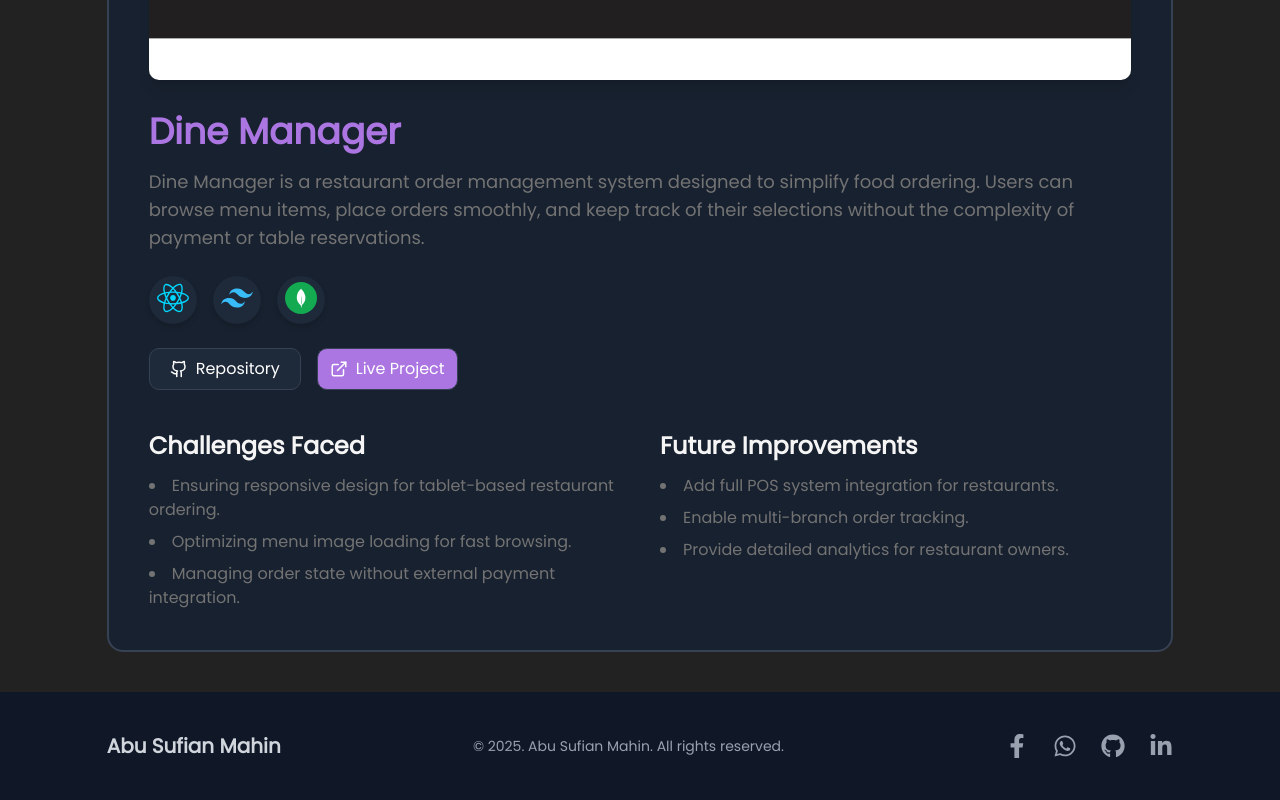
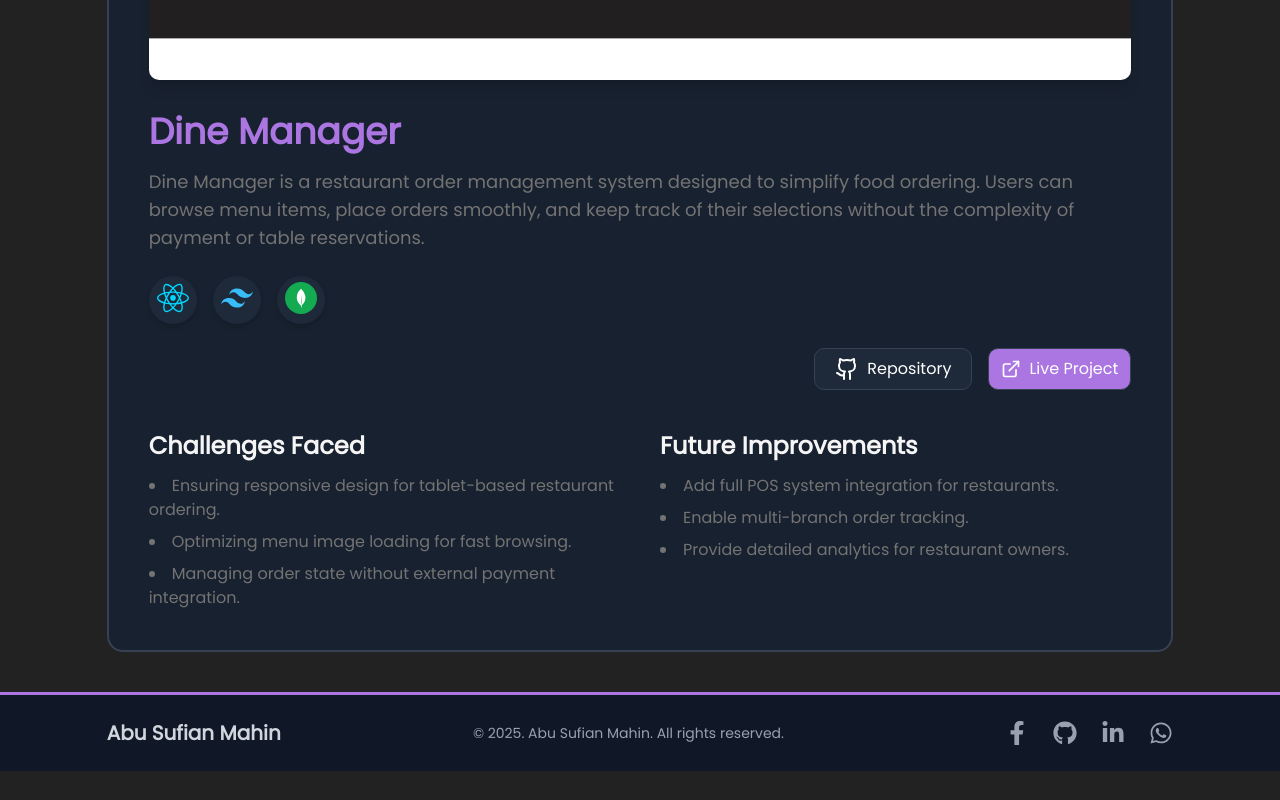
Before and after one commit to AbuSufianMahin/portfolio, a React (Vite) app: page /project-details/Dine-Manager in a window 1280 px wide. Shown: the part 560-1360 px from the top of the page. After the commit the page ends 1331 px from the top, so only its background shows below. Built offline with nearby package versions, Linux system fonts and the light colour scheme.

Commit message:
reused social icons

```diff
--- a/src/Components/Common/Footer.jsx
+++ b/src/Components/Common/Footer.jsx
@@ -1,9 +1,9 @@
-import { FaFacebookF, FaWhatsapp, FaGithub, FaLinkedinIn } from "react-icons/fa";
+import SocialIcons from "./SocialIcons";
 
 const Footer = () => {
     return (
-        <footer className="bg-gray-900 text-gray-300">
-            <div className="w-11/12 md:w-10/12 max-w-7xl mx-auto flex flex-col lg:flex-row gap-4 items-center justify-between py-10">
+        <footer className="bg-gray-900 text-gray-300 border-t-3 border-primary">
+            <div className="w-11/12 md:w-10/12 max-w-7xl mx-auto flex flex-col lg:flex-row gap-4 items-center justify-between py-6">
 
                 <div className="flex-1 text-xl font-extrabold">
                     Abu Sufian Mahin
@@ -12,44 +12,7 @@ const Footer = () => {
                     <div className="text-center">
                         <p className="text-sm">© 2025. Abu Sufian Mahin. All rights reserved.</p>
                     </div>
-                    <div className="flex space-x-6">
-                        <a
-                            href="https://www.facebook.com/abusufian.mahin"
-                            target="_blank"
-                            rel="noopener noreferrer"
-                            aria-label="Facebook"
-                            className="hover:text-primary transition-colors duration-200"
-                        >
-                            <FaFacebookF size={24} />
-                        </a>
-                        <a
-                            href="https://wa.me/+8801629519313"
-                            target="_blank"
-                            rel="noopener noreferrer"
-                            aria-label="WhatsApp"
-                            className="hover:text-primary transition-colors duration-200"
-                        >
-                            <FaWhatsapp size={24} />
-                        </a>
-                        <a
-                            href="https://github.com/AbuSufianMahin"
-                            target="_blank"
-                            rel="noopener noreferrer"
-                            aria-label="GitHub"
-                            className="hover:text-primary transition-colors duration-200"
-                        >
-                            <FaGithub size={24} />
-                        </a>
-                        <a
-                            href="https://www.linkedin.com/in/abu-sufian-mahin"
-                            target="_blank"
-                            rel="noopener noreferrer"
-                            aria-label="LinkedIn"
-                            className="hover:text-primary transition-colors duration-200"
-                        >
-                            <FaLinkedinIn size={24} />
-                        </a>
-                    </div>
+                    <SocialIcons/>
                 </div>
             </div>
         </footer>
--- /dev/null
+++ b/src/Components/Common/SocialIcons.jsx
@@ -0,0 +1,61 @@
+import {
+  FaFacebookF,
+  FaWhatsapp,
+  FaGithub,
+  FaLinkedinIn,
+} from "react-icons/fa";
+
+function SocialIcons({ iconSize = 24, iconGap }) {
+  const gapClasses = {
+    2: "space-x-2",
+    3: "space-x-3",
+    4: "space-x-4",
+    5: "space-x-5",
+    6: "space-x-6",
+  };
+
+  const gapClass = gapClasses[iconGap] || "space-x-6";
+
+  return (
+    <div className={`flex ${gapClass}`}>
+      <a
+        href="https://www.facebook.com/abusufian.mahin"
+        target="_blank"
+        rel="noopener noreferrer"
+        aria-label="Facebook"
+        className="hover:text-primary transition-colors duration-200"
+      >
+        <FaFacebookF size={iconSize} />
+      </a>
+      <a
+        href="https://github.com/AbuSufianMahin"
+        target="_blank"
+        rel="noopener noreferrer"
+        aria-label="GitHub"
+        className="hover:text-primary transition-colors duration-200"
+      >
+        <FaGithub size={iconSize} />
+      </a>
+      <a
+        href="https://www.linkedin.com/in/abu-sufian-mahin"
+        target="_blank"
+        rel="noopener noreferrer"
+        aria-label="LinkedIn"
+        className="hover:text-primary transition-colors duration-200"
+      >
+        <FaLinkedinIn size={iconSize} />
+      </a>
+      <a
+        href="https://wa.me/+8801629519313"
+        target="_blank"
+        rel="noopener noreferrer"
+        aria-label="WhatsApp"
+        className="hover:text-primary transition-colors duration-200"
+      >
+        <FaWhatsapp size={iconSize} />
+      </a>
+    </div>
+  );
+}
+
+export default SocialIcons;
--- a/src/Components/Pages/HomeLayoutPages/Home/AboutMe/AboutMe.jsx
+++ b/src/Components/Pages/HomeLayoutPages/Home/AboutMe/AboutMe.jsx
@@ -8,8 +8,8 @@ const AboutMe = () => {
                     {/* <p className="text-[#d5d5d5] ">An insight into my background, the passions that fuel my work, and the experiences that shape how I approach technology and life.</p> */}
                 </div>
 
-                <div className="flex flex-col xl:flex-row items-center gap-8 mt-8 lg:mt-12">
-                    <div className='space-y-3 text-sm md:text-base leading-relaxed text-[#d5d5d5] flex-1'>
+                <div className="flex flex-col xl:flex-row items-center gap-6 mt-8 lg:mt-12">
+                    <div className='space-y-3 text-sm md:text-base text-justify hyphens-auto leading-relaxed text-[#d5d5d5] flex-1'>
                         <p>
                             Hi, I'm <span className="font-bold">Abu Sufian Mahin</span>, a Computer Science undergraduate at <span className="font-bold">BRAC University</span> with a passion for learning and creating. I learned Python as part of my studies here, completing projects like a fraud detection machine learning model. I've also developed web applications using React and worked with both SQL and NoSQL databases.
                         </p>
--- a/src/Components/Pages/HomeLayoutPages/Home/Projects/ProjectDetails.jsx
+++ b/src/Components/Pages/HomeLayoutPages/Home/Projects/ProjectDetails.jsx
@@ -1,8 +1,8 @@
 import { useParams } from 'react-router';
 import projectsData from '../../../../../../Data/projectData';
-import { ExternalLink, Github } from "lucide-react";
 
 import { Tooltip, TooltipContent, TooltipTrigger } from "../../../../ui/tooltip"
+import { ExternalLink, Github } from 'lucide-react';
 
 const ProjectDetails = () => {
     const { projectName } = useParams();
@@ -50,23 +50,23 @@ const ProjectDetails = () => {
                 </div>
 
 
-                <div className="flex gap-2 md:gap-4 mb-10">
+                <div className="flex sm:justify-end gap-2 md:gap-4 mb-10">
                     <a
                         href={projectInfo.githubLink}
                         target="_blank"
                         rel="noopener noreferrer"
-                        className="border  border-gray-700 flex  items-center text-xs md:text-base gap-1 md:gap-2 bg-gray-800 text-white px-5 py-2 rounded-lg hover:bg-gray-700 transition"
+                        className="border  border-gray-700 flex  items-center text-xs md:text-sm lg:text-base gap-1 md:gap-2 bg-gray-800 text-white px-5 py-2 rounded-lg hover:bg-gray-700 transition"
                     >
-                        <Github size={18} />
+                        <Github />
                         Repository
                     </a>
                     <a
                         href={projectInfo.liveLink}
                         target="_blank"
                         rel="noopener noreferrer"
-                        className="border  border-gray-700 flex items-center text-xs md:text-base gap-1 md:gap-2 bg-primary text-white px-3 py-2 rounded-lg hover:bg-primary/90 transition"
+                        className="border  border-gray-700 flex items-center text-xs md:text-sm lg:text-base gap-1 md:gap-2 bg-primary text-white px-3 py-2 rounded-lg hover:bg-primary/90 transition"
                     >
-                        <ExternalLink size={18} />
+                        <ExternalLink className='w-5' />
                         Live Project
                     </a>
 
```
Also changed, not shown: src/Components/Common/Navbar.jsx (+25 -18 lines), src/Components/Pages/HomeLayoutPages/Home/Header/Header.jsx (+42 -25 lines).
